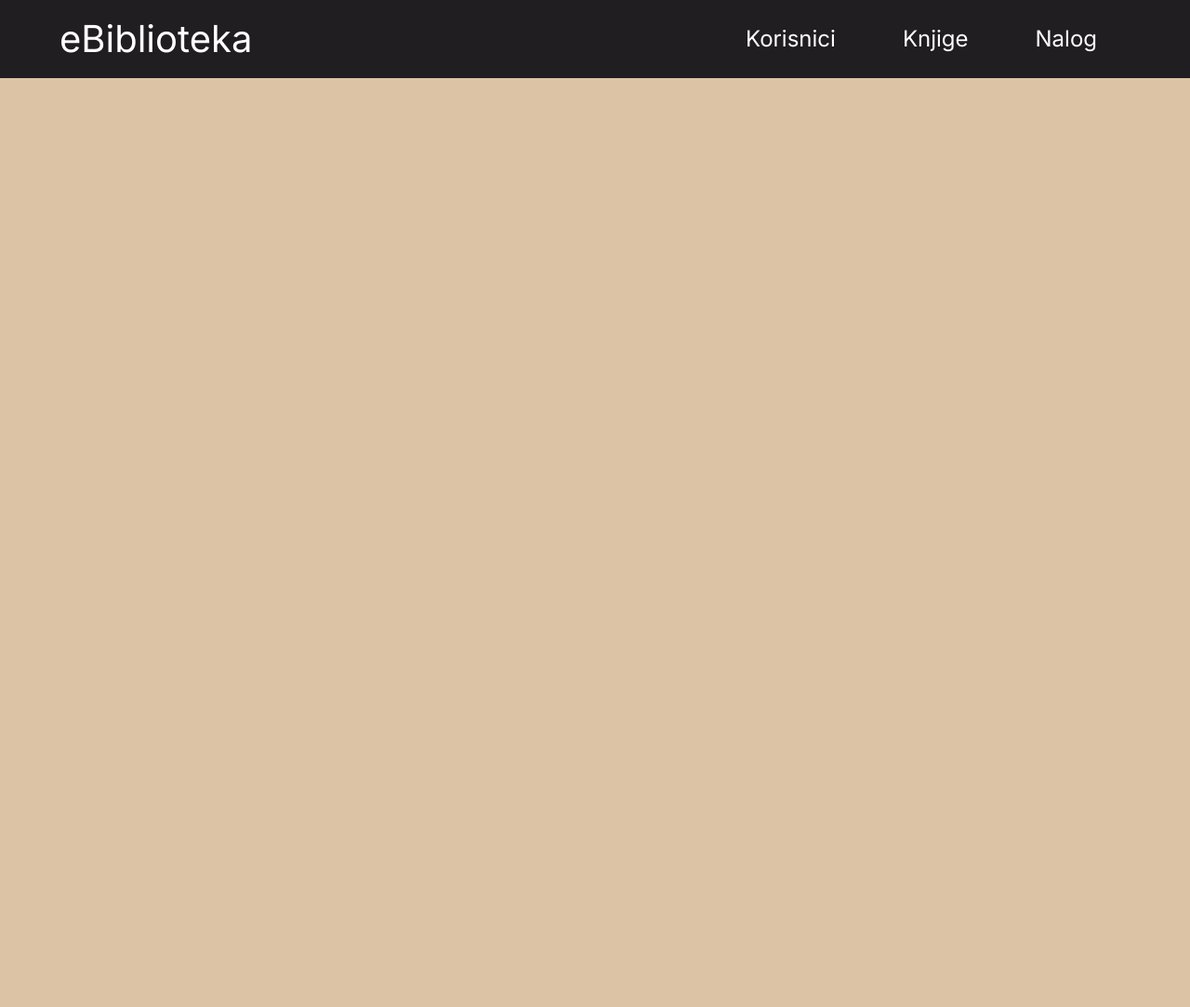
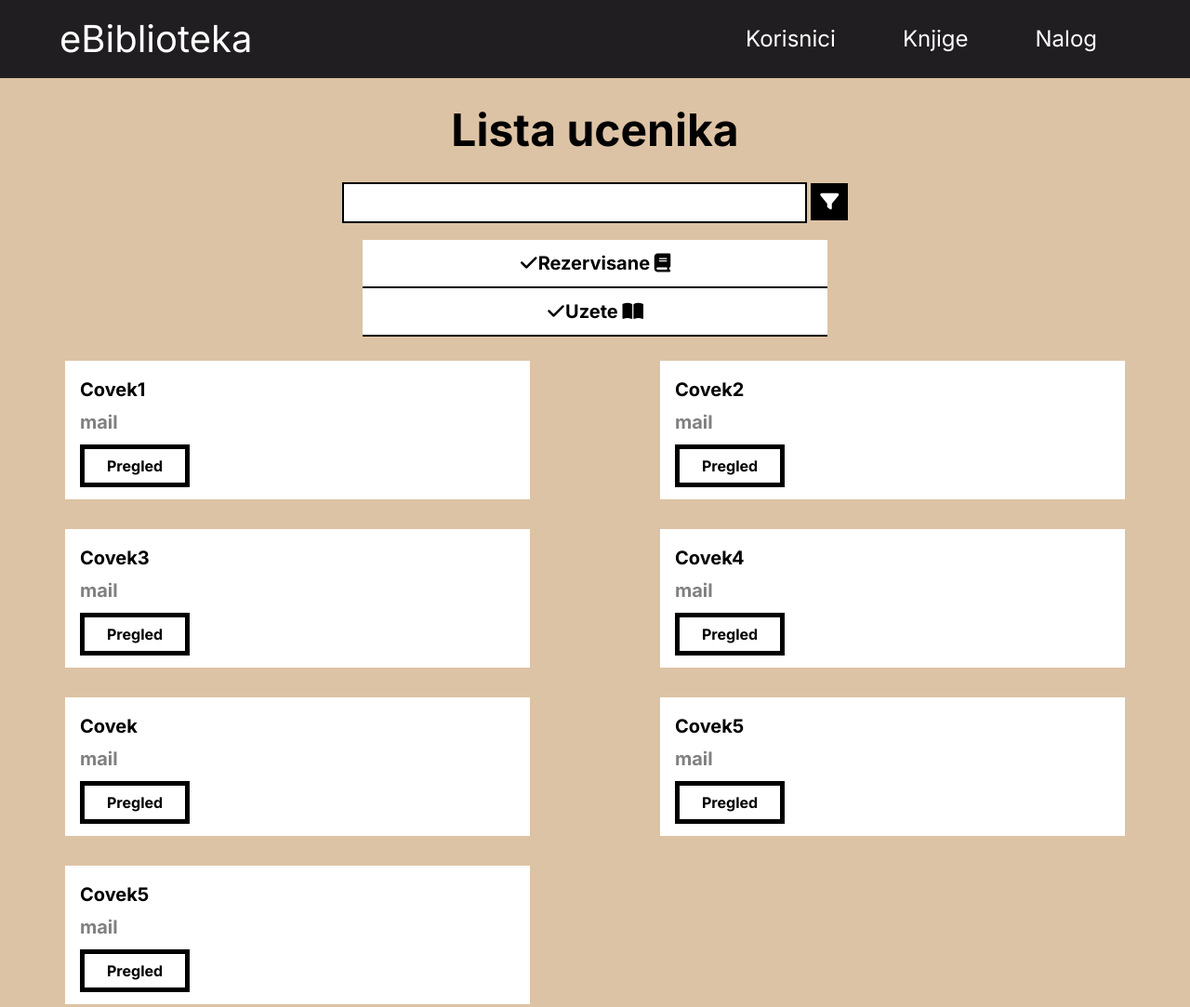
Before and after one commit to aljosagames/eBiblioteka-FrontEnd, a website: page src/adminPage.html in a window 1280 px wide. Shown: the whole page at 93% size. Before the commit the page ends 800 px from the top, so only its background shows below. Drawn offline with nearby package versions, Linux system fonts and the light colour scheme; files that its build step writes are made by us from their sources.

Commit message:
adminPage frontend

```diff
--- a/src/adminPage.html
+++ b/src/adminPage.html
@@ -50,6 +50,76 @@
       </div>
     </header>
 
+    <section class="acc-list">
+      <div class="container">
+        <div class="acc-list-title main-title">
+          <h2>Lista ucenika</h2>
+        </div>
+
+        <div class="search">
+          <input type="text" />
+          <i class="fa-solid fa-filter filter filterBtn" id="filterBtn"></i>
+
+          <div class="filterList">
+            <ul class="unstyled-list">
+              <li>
+                <i class="fa-solid fa-check hide" id="reservedL"></i>Rezervisane
+                <i class="fa-solid fa-book"></i>
+              </li>
+              <li>
+                <i class="fa-solid fa-check hide" id="haveL"></i>Uzete
+                <i class="fa-solid fa-book-open"></i>
+              </li>
+            </ul>
+          </div>
+        </div>
+      </div>
+
+      <div class="acc-cards cards">
+        <div class="acc-card card">
+          <h3>Covek1</h3>
+          <h4>mail</h4>
+          <a class="btn btn-ghost">Pregled</a>
+        </div>
+
+        <div class="acc-card card">
+          <h3>Covek2</h3>
+          <h4>mail</h4>
+          <a class="btn btn-ghost">Pregled</a>
+        </div>
+
+        <div class="acc-card card">
+          <h3>Covek3</h3>
+          <h4>mail</h4>
+          <a class="btn btn-ghost">Pregled</a>
+        </div>
+
+        <div class="acc-card card">
+          <h3>Covek4</h3>
+          <h4>mail</h4>
+          <a class="btn btn-ghost">Pregled</a>
+        </div>
+
+        <div class="acc-card card">
+          <h3>Covek</h3>
+          <h4>mail</h4>
+          <a class="btn btn-ghost">Pregled</a>
+        </div>
+
+        <div class="acc-card card">
+          <h3>Covek5</h3>
+          <h4>mail</h4>
+          <a class="btn btn-ghost">Pregled</a>
+        </div>
+
+        <div class="acc-card card">
+          <h3>Covek5</h3>
+          <h4>mail</h4>
+          <a class="btn btn-ghost">Pregled</a>
+        </div>
+      </div>
+    </section>
+
     <!-- jQuery
     ==================== -->
     <script
--- a/src/sass/base/_typography.scss
+++ b/src/sass/base/_typography.scss
@@ -15,3 +15,14 @@
     }
   }
 }
+
+.main-title {
+  text-align: center;
+  font-size: 1.75rem;
+  margin: 1em 0;
+  line-height: 1;
+
+  @media (min-width: 700px) {
+    font-size: 2rem;
+  }
+}
--- a/src/sass/components/_buttons.scss
+++ b/src/sass/components/_buttons.scss
@@ -30,3 +30,18 @@
     color: $white;
   }
 }
+
+.btn-ghost {
+  background: $white;
+  border: 5px solid $dark;
+
+  &:hover,
+  &:focus {
+    background: $dark;
+    color: $white;
+  }
+
+  @media (min-width: 700px) {
+    font-size: 1rem;
+  }
+}
--- /dev/null
+++ b/src/sass/components/_cards.scss
@@ -0,0 +1,31 @@
+.cards {
+  padding-bottom: 1em;
+
+  @media (min-width: 700px) {
+    display: grid;
+    grid-template-columns: repeat(auto-fit, minmax(500px, 1fr));
+  }
+  .card {
+    background: $white;
+    padding: 1em 1em 1.5em;
+    margin: 1em auto;
+    width: 90%;
+    max-width: 500px;
+
+    h3 {
+      font-size: 1.25rem;
+      margin-bottom: 0.25em;
+    }
+
+    h4 {
+      font-size: 1.25rem;
+      font-weight: $fw-bold;
+      color: grey;
+      margin-bottom: 1em;
+    }
+
+    button {
+      margin-bottom: 1em;
+    }
+  }
+}
--- /dev/null
+++ b/src/sass/components/_seacrh.scss
@@ -0,0 +1,37 @@
+.search {
+  text-align: center;
+
+  input {
+    font-size: 1rem;
+    padding: 0.5em 1.5em 0.5em 0.5em;
+    border: 2px solid $dark;
+    outline: transparent;
+    margin-bottom: 0.5em;
+    width: 80%;
+    max-width: 500px;
+  }
+
+  .filterBtn {
+    cursor: pointer;
+    background-color: $dark;
+    color: $white;
+    font-size: 1.25rem;
+    padding: 0.5em;
+  }
+
+  .filterList {
+    background-color: $white;
+    font-size: 1.25rem;
+    font-weight: $fw-bold;
+    max-width: 500px;
+    margin: 0.5em auto;
+    width: 90%;
+
+    li {
+      cursor: pointer;
+      border-bottom: 2px solid $dark;
+      padding: 0.5em;
+      margin: 0 auto;
+    }
+  }
+}
--- a/src/sass/main.scss
+++ b/src/sass/main.scss
@@ -18,3 +18,5 @@
 
 // Components
 @import "components/buttons";
+@import "components/seacrh";
+@import "components/cards";
```
